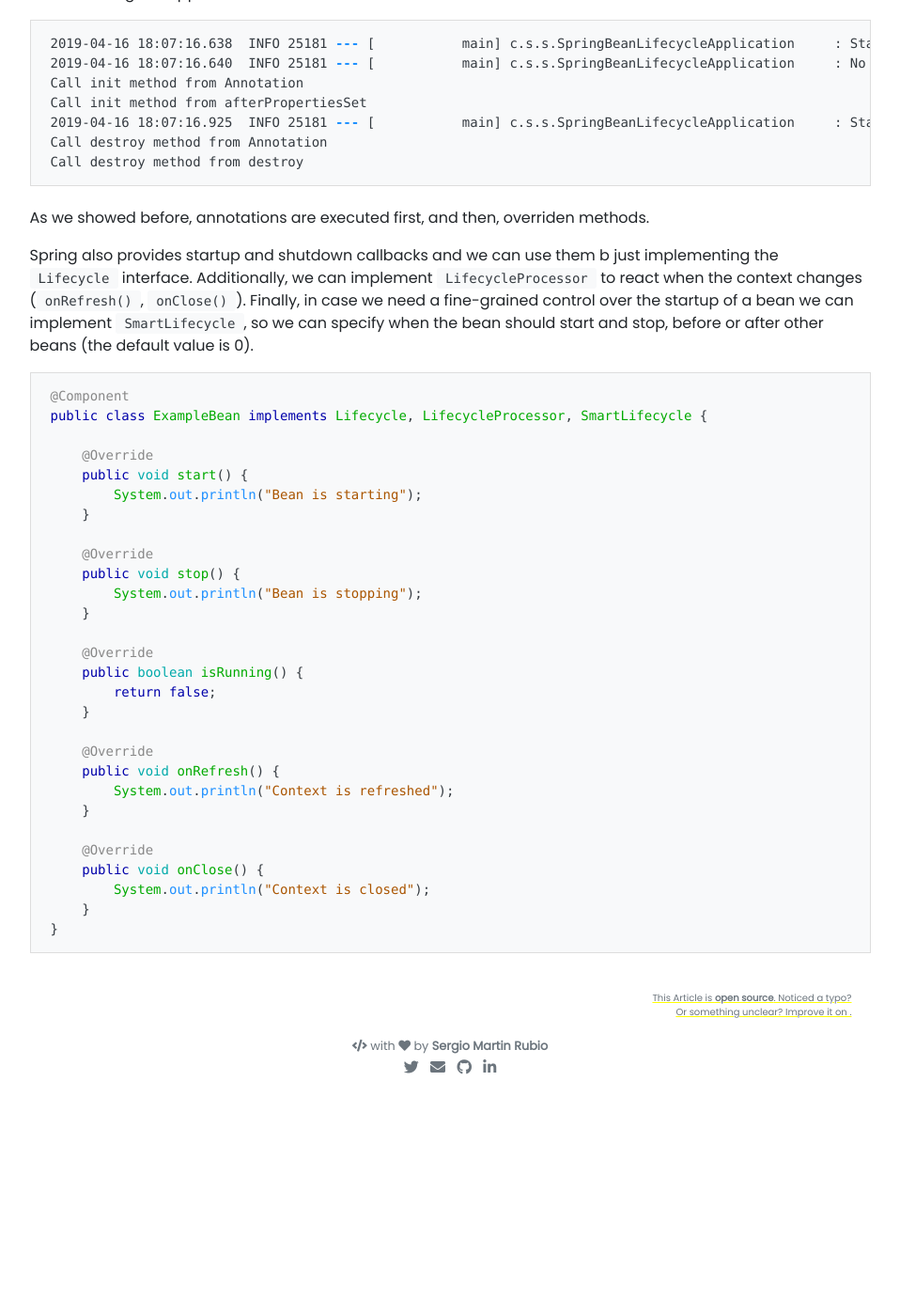
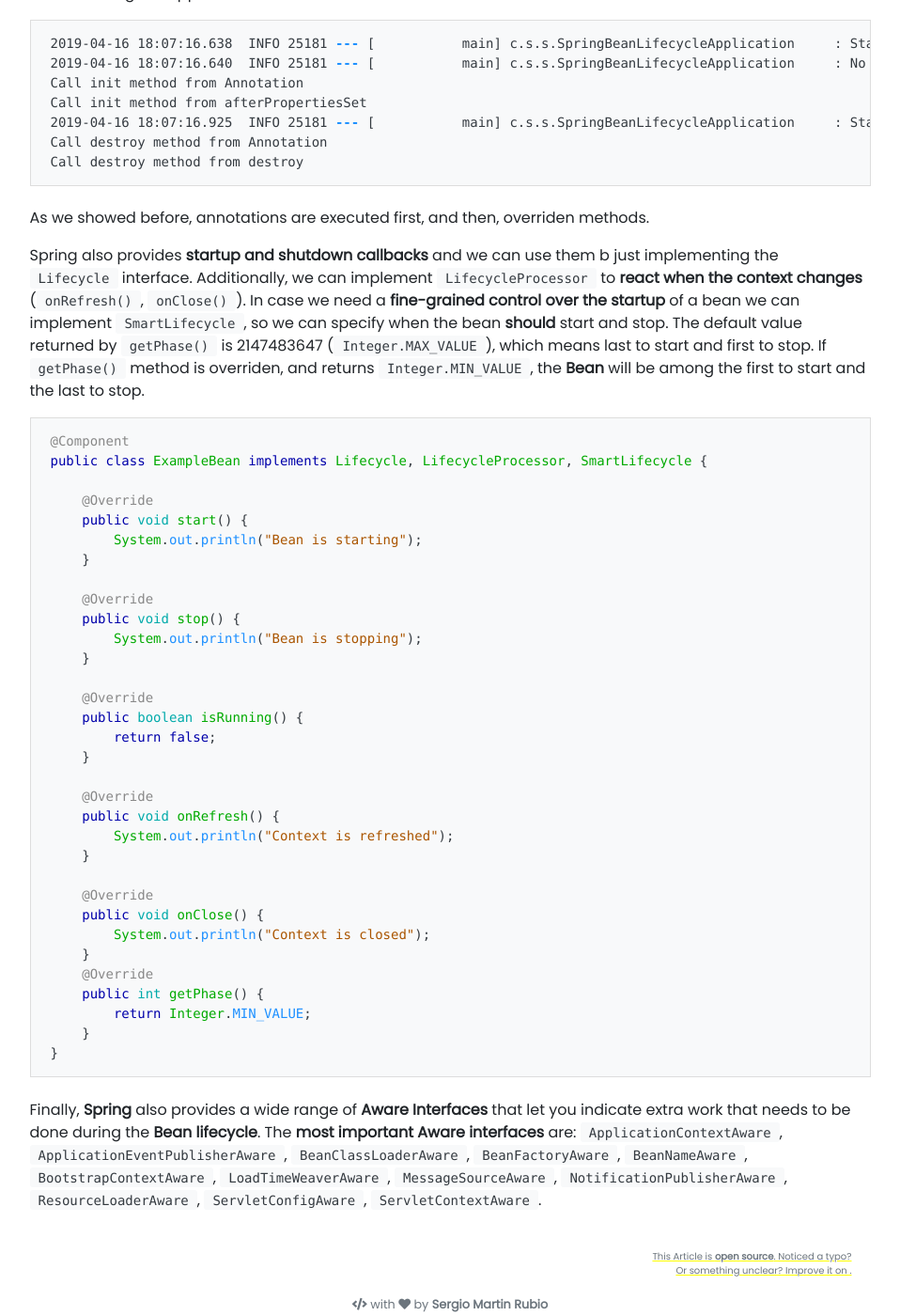
Before and after one commit to jackhman/sergio-martin-rubio-site, a Jekyll site: the page built from _posts/2019-04-15-spring-bean-lifecycle-fundamentals.md, in a window 1280 px wide and 1400 px high, scrolled down 3891 px. Shown: the whole window at 94% size, without its empty margins (161-1119 px from the left). Built offline with Jekyll 4.4.1, drawn with Linux system fonts in a browser that asks for light colours; nearby versions of some CDN libraries; our own code applies the rules of GitHub Pages for plain Markdown files; comment, search, counter and statistics services are not loaded; before the commit the page ends 5055 px from its top, so only the background shows below that; some of the changed text lies outside the part shown.

Commit message:
update article

````diff
--- a/_posts/2019-04-15-spring-bean-lifecycle-fundamentals.md
+++ b/_posts/2019-04-15-spring-bean-lifecycle-fundamentals.md
@@ -132,7 +132,7 @@ Call destroy method from destroy
 
 As we showed before, annotations are executed first, and then, overriden methods.
 
-Spring also provides startup and shutdown callbacks and we can use them b just implementing the `Lifecycle` interface. Additionally, we can implement `LifecycleProcessor` to react when the context changes (`onRefresh()`, `onClose()`). Finally, in case we need a fine-grained control over the startup of a bean we can implement `SmartLifecycle`, so we can specify when the bean should start and stop, before or after other beans (the default value is 0).
+Spring also provides **startup and shutdown callbacks** and we can use them b just implementing the `Lifecycle` interface. Additionally, we can implement `LifecycleProcessor` to **react when the context changes** (`onRefresh()`, `onClose()`). In case we need a **fine-grained control over the startup** of a bean we can implement `SmartLifecycle`, so we can specify when the bean **should** start and stop. The default value returned by `getPhase()` is 2147483647 (`Integer.MAX_VALUE`), which means last to start and first to stop. If `getPhase()` method is overriden, and returns `Integer.MIN_VALUE`, the **Bean** will be among the first to start and the last to stop.
 
 ```java
 @Component
@@ -162,5 +162,11 @@ public class ExampleBean implements Lifecycle, LifecycleProcessor, SmartLifecycl
     public void onClose() {
         System.out.println("Context is closed");
     }
+    @Override
+    public int getPhase() {
+        return Integer.MIN_VALUE;
+    }
 }
 ```
+
+Finally, **Spring** also provides a wide range of **Aware Interfaces** that let you indicate extra work that needs to be done during the **Bean lifecycle**. The **most important Aware interfaces** are: `ApplicationContextAware`, `ApplicationEventPublisherAware`, `BeanClassLoaderAware`, `BeanFactoryAware`, `BeanNameAware`, `BootstrapContextAware`, `LoadTimeWeaverAware`, `MessageSourceAware`, `NotificationPublisherAware`, `ResourceLoaderAware`, `ServletConfigAware`, `ServletContextAware`.
````
